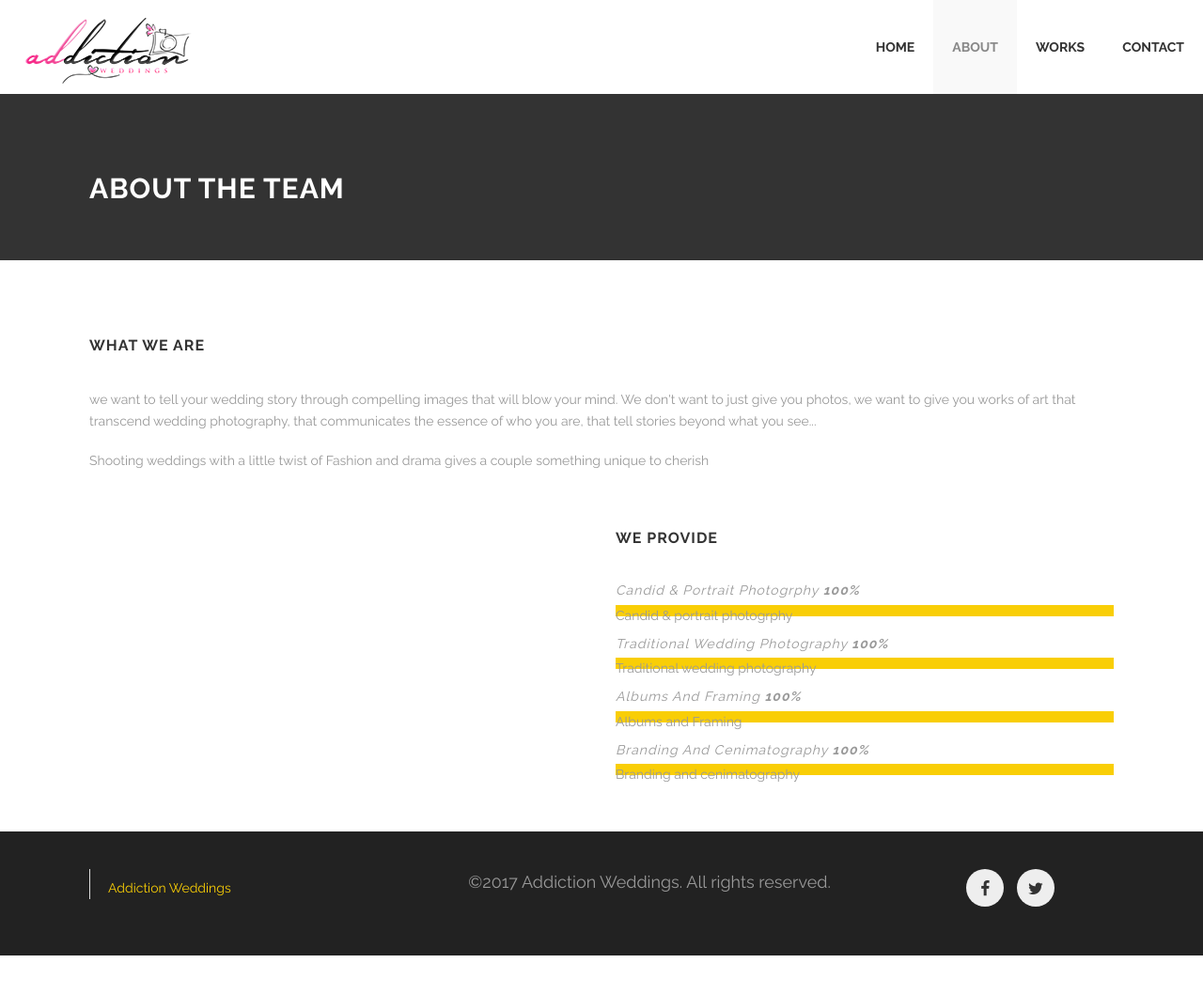
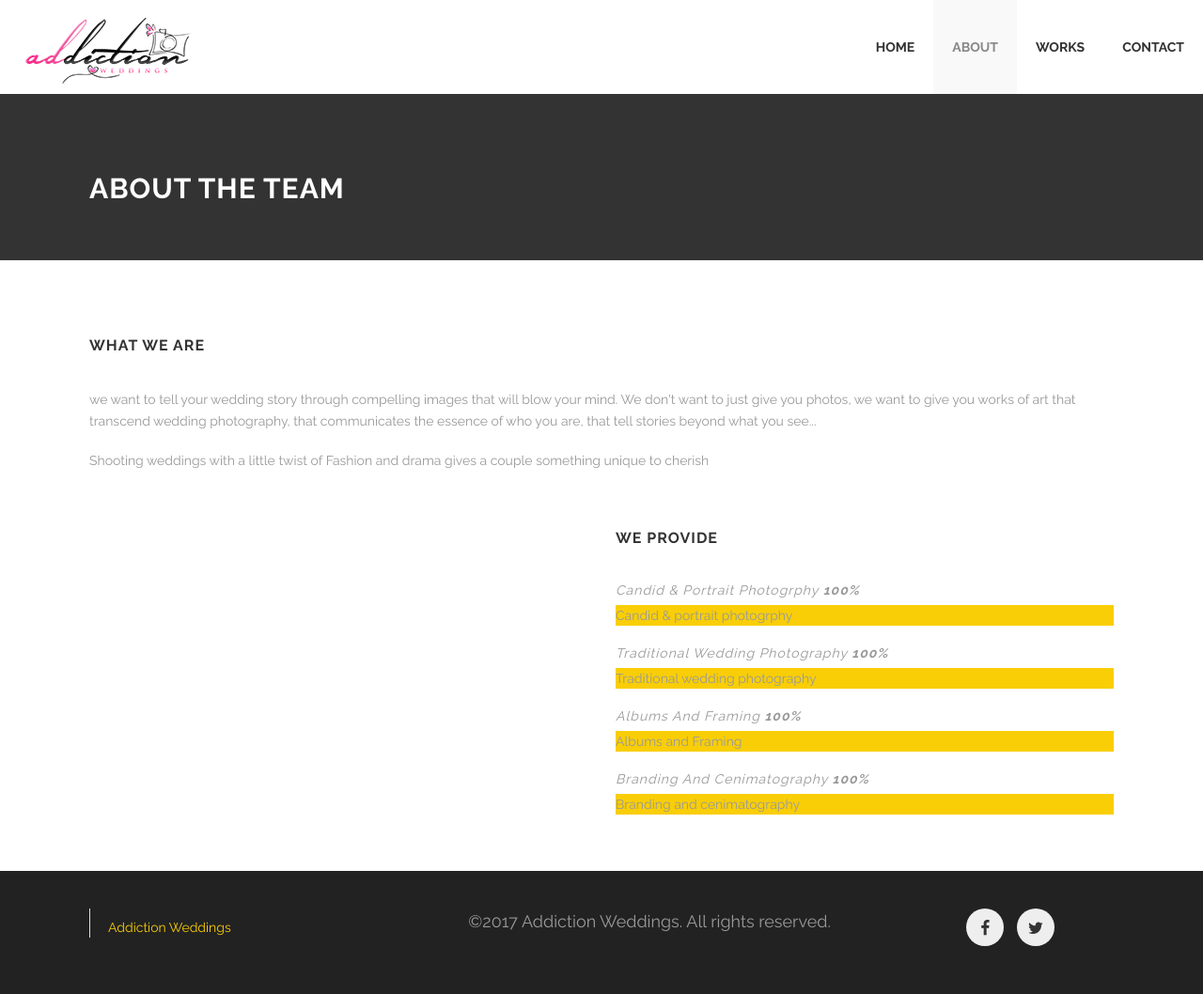
Before and after one commit to prabintp/sandinew, a Jekyll site: the page built from about.markdown, in a window 1280 px wide. Shown: the whole page at 94% size. Built offline with Jekyll 4.4.1, drawn with Linux system fonts in a browser that asks for light colours; before the commit the page ends 1017 px from its top, so only the background shows below that.

Commit message:
Updated About

```diff
--- a/about.markdown
+++ b/about.markdown
@@ -100,7 +100,7 @@ layout: default
                 {{skill.title}}
                 <strong>{{skill.percent}}%</strong>
               </h4>
-              <p class='highlighted' data-percent='{{skill.percent}}'>{{skill.title}}</p>
+              <p class='highlighted' style="height:auto" data-percent='{{skill.percent}}'>{{skill.title}}</p>
             </li>
           {% endfor %}
         </ul>
```
